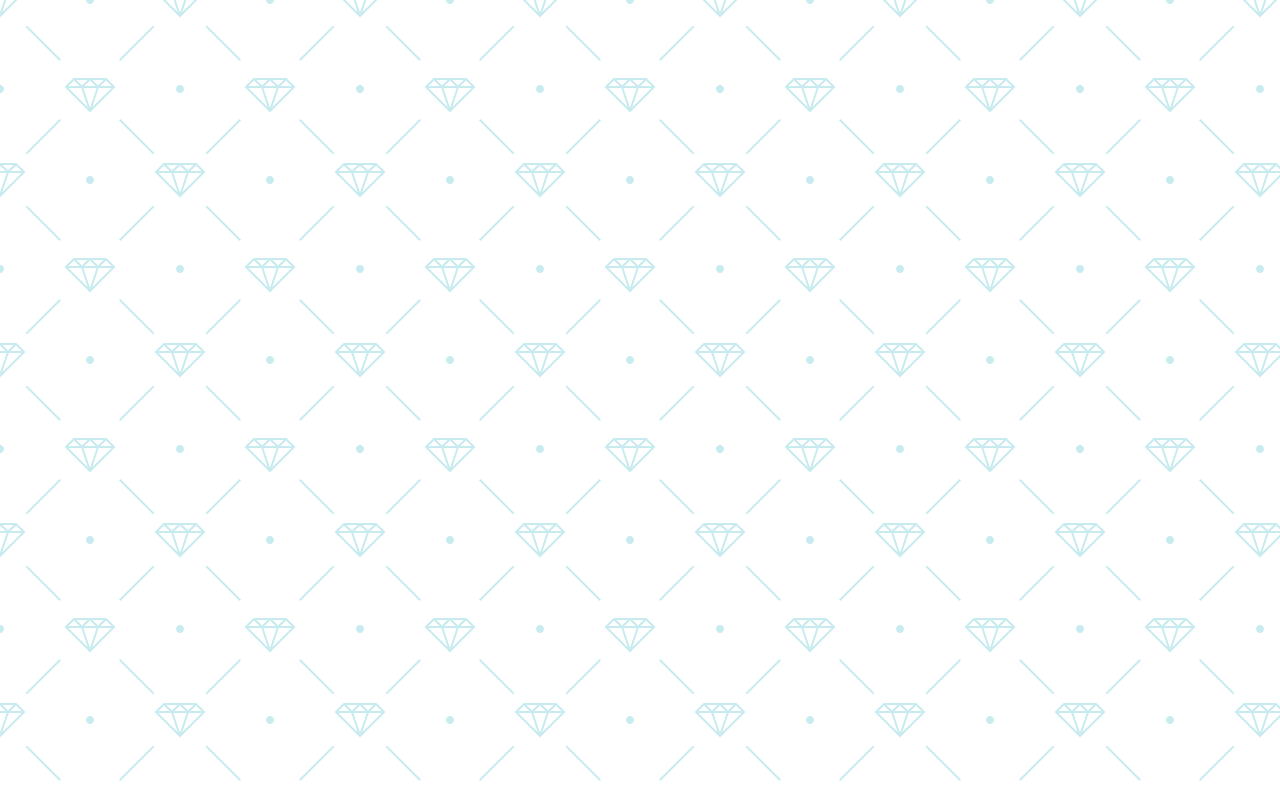
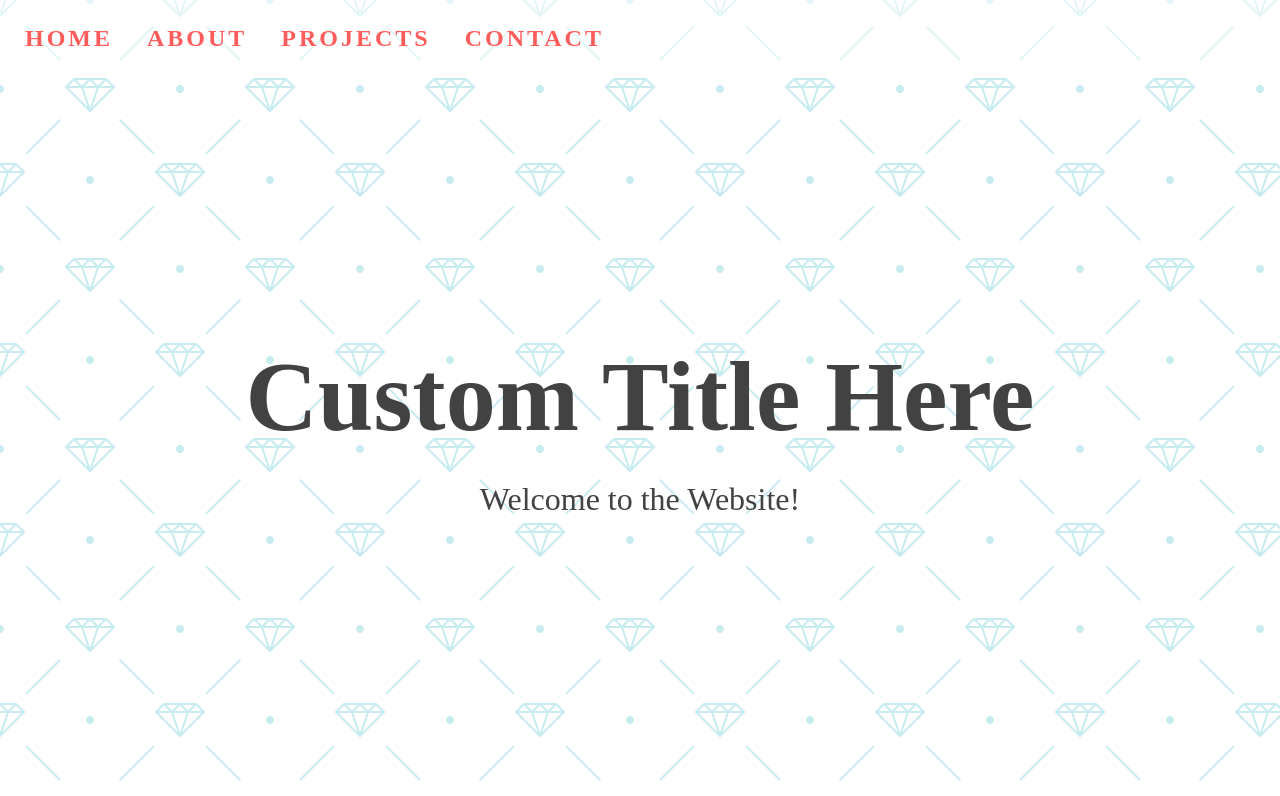
Before and after one commit to nmatthews90/light-dark-mode, a plain HTML site: page index.html in a window 1280 px wide. Shown: the top 796 px of the page. Drawn offline with Linux system fonts and the light colour scheme.

Commit message:
added in the navigation

```diff
--- a/index.html
+++ b/index.html
@@ -9,6 +9,32 @@
     <link rel="stylesheet" href="style.css">
 </head>
 <body>
+    <!-- Nav -->
+    <nav id="nav">
+        <a href="#home">HOME</a>
+        <a href="#about">ABOUT</a>
+        <a href="#projects">PROJECTS</a>
+        <a href="#contact">CONTACT</a>
+    </nav>
+    <!-- Home Section -->
+    <section id="home">
+        <div class="title-group">
+            <h1>Custom Title Here</h1>
+            <h2>Welcome to the Website!</h2>
+        </div>
+    </section>
+    <!-- About Section -->
+    <section id="about">
+        <h1>Undraw Illustrations</h1>
+    </section>
+    <!-- Projects Section -->
+    <section id="projects">
+        <h1>Buttons</h1>
+    </section>
+    <!-- Contact Section -->
+    <section id="contact">
+
+    </section>
     <!-- Script -->
     <script src="script.js"></script>
 </body>
```
